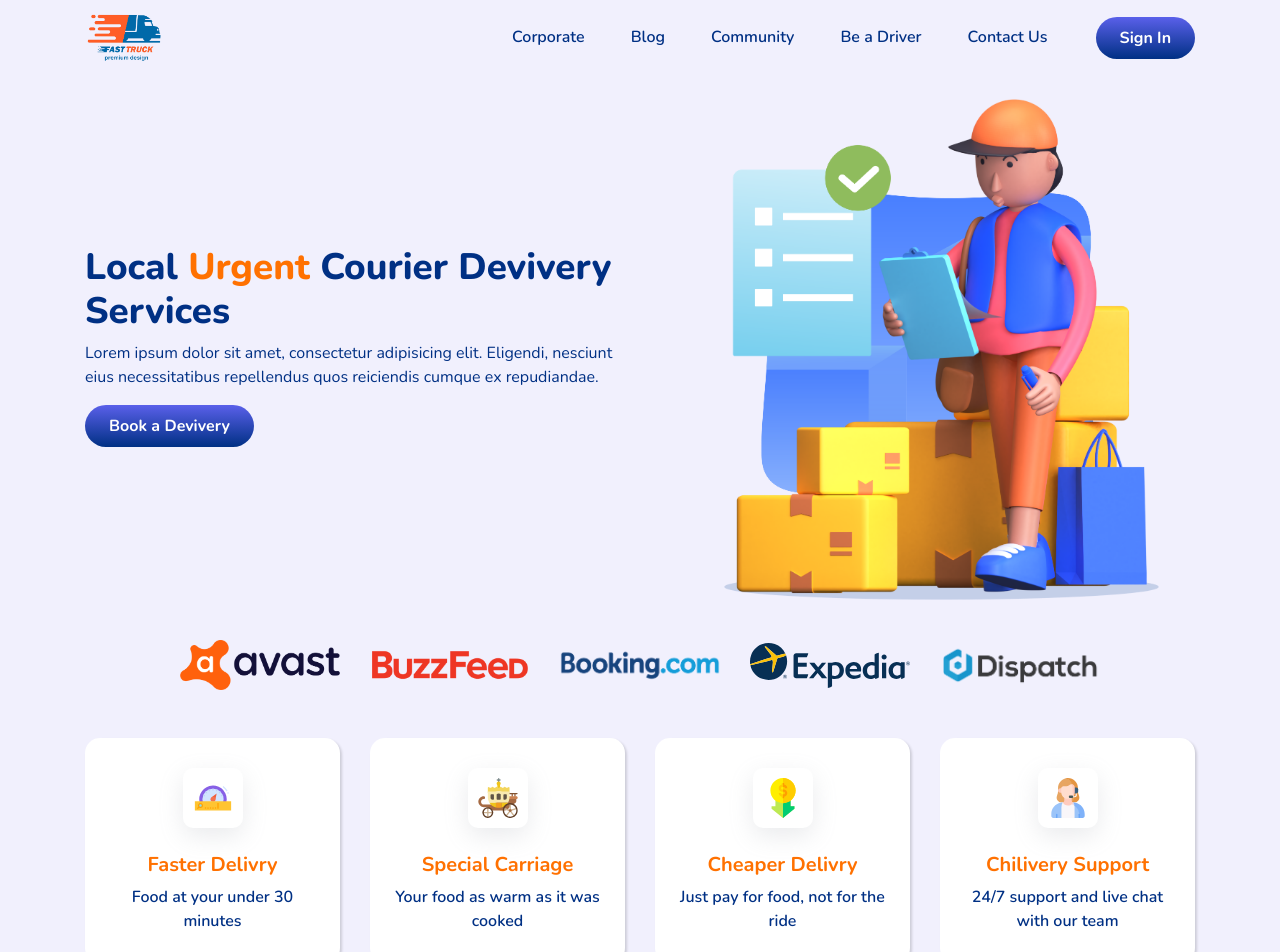
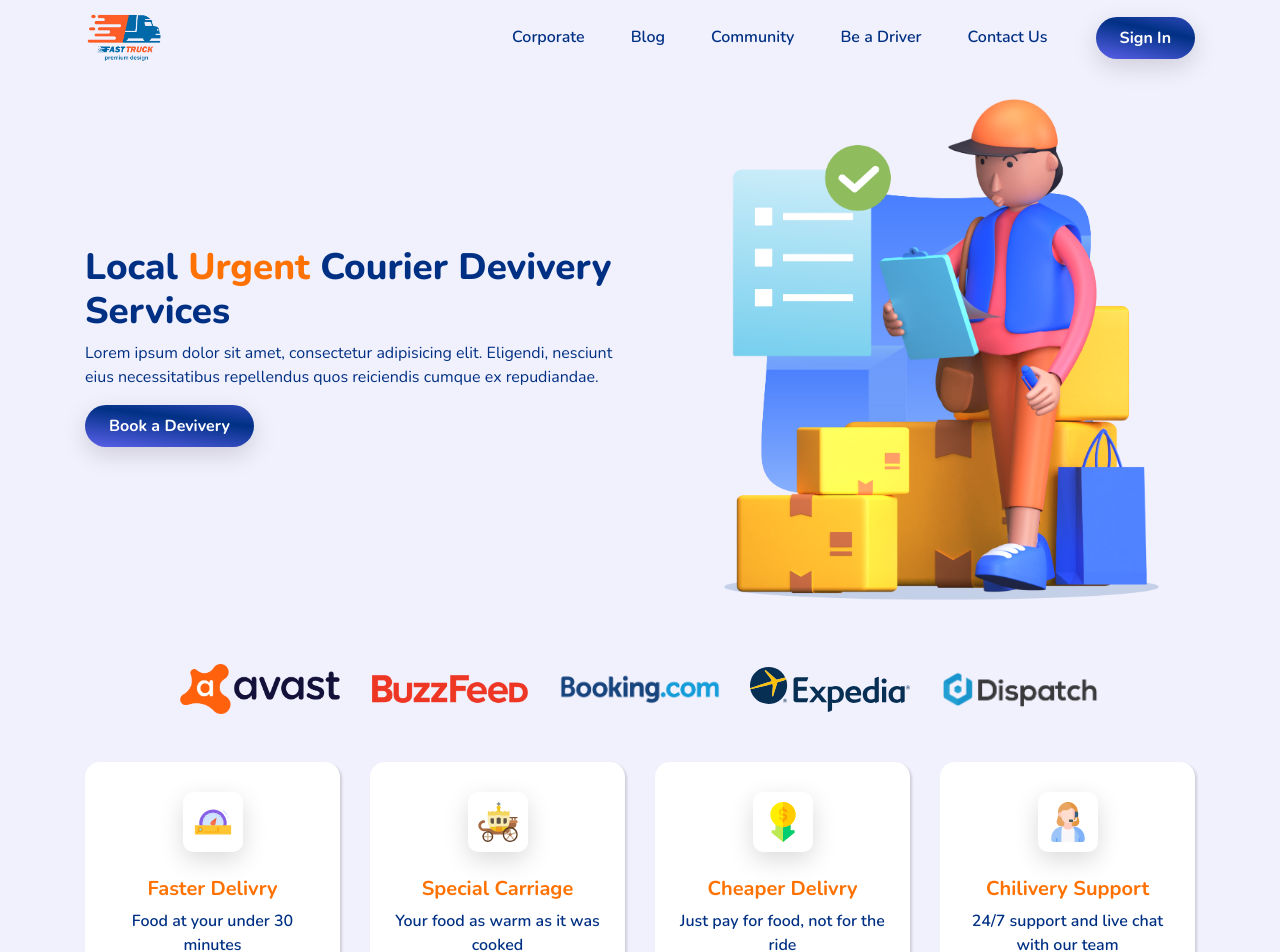
Before and after one commit to hossainrabbi/skygoal, a React (Create React App) app: page / in a window 1280 px wide. Shown: the top 952 px of the page. Built offline with nearby package versions, Linux system fonts and the light colour scheme.

Commit message:
some css changes

```diff
--- a/src/components/Clients.js
+++ b/src/components/Clients.js
@@ -4,7 +4,7 @@ import { clients } from '../data/clients.data';
 
 const Clients = () => {
     return (
-        <section className="my-4">
+        <section className="clients my-5">
             <Container>
                 <Row className="justify-content-center align-items-center">
                     {clients.map(({ id, image, title }) => (
--- a/src/components/DeliveryInfo.js
+++ b/src/components/DeliveryInfo.js
@@ -5,7 +5,7 @@ import deliveryReceive from '../images/deliveryReceive.png';
 
 const DeliveryInfo = () => {
     return (
-        <section className="my-4">
+        <section className="my-5">
             <Container>
                 <Row className="align-items-center">
                     <Col md={6}>
--- a/src/components/GetToKnow.js
+++ b/src/components/GetToKnow.js
@@ -3,7 +3,7 @@ import { Container, Row } from 'react-bootstrap';
 
 const GetToKnow = () => {
     return (
-        <section className="my-4">
+        <section className="my-5">
             <Container>
                 <h2>Get to know US</h2>
                 <Row></Row>
--- a/src/components/Header.js
+++ b/src/components/Header.js
@@ -4,7 +4,7 @@ import Hero from '../images/Hero.png';
 
 const Header = () => {
     return (
-        <header className="mb-4">
+        <header className="mb-5">
             <Container>
                 <Row className="align-items-center">
                     <Col md={6}>
--- a/src/components/Service.js
+++ b/src/components/Service.js
@@ -2,7 +2,7 @@ import React from 'react';
 
 const Service = ({ icon, title, info }) => {
     return (
-        <article className="service text-center my-4">
+        <article className="service text-center">
             <div className="service-icon">
                 <img src={icon} alt={title} />
             </div>
--- a/src/components/Services.js
+++ b/src/components/Services.js
@@ -5,7 +5,7 @@ import Service from './Service';
 
 const Services = () => {
     return (
-        <section>
+        <section className="my-5">
             <Container>
                 <Row>
                     {services.map((service) => (
--- a/src/index.css
+++ b/src/index.css
@@ -8,7 +8,7 @@
     --secondary-color: #ff7101;
     --light-color: #ffffff;
     --shadow: rgba(0, 0, 0, 0.15) 1.95px 1.95px 2.6px;
-    --shadow-light: rgba(149, 157, 165, 0.2) 0px 8px 24px;
+    --shadow-light: rgba(10, 10, 10, 0.144) 0px 8px 24px;
     --transition: 0.5s;
     --radius-max: 15px;
     --radius-min: 10px;
@@ -37,7 +37,7 @@ h2 span {
 }
 
 /* Common Class Styles */
-.custom-btn {
+/* .custom-btn {
     background: linear-gradient(
         to bottom,
         var(--primary-color-light),
@@ -47,12 +47,46 @@ h2 span {
     border-radius: 30px;
     padding: 9px 24px;
     font-weight: 700;
+    position: relative;
 }
 
 .custom-btn:focus,
 .custom-btn:active {
     box-shadow: none !important;
+} */
+
+/*  */
+.custom-btn {
+    background-image: linear-gradient(
+        to bottom left,
+        var(--primary-color-light) 0%,
+        var(--primary-color) 51%,
+        var(--primary-color-light) 100%
+    );
+    border: none;
+    border-radius: 30px;
+    padding: 9px 24px;
+    font-weight: 700;
+    transition: 0.5s;
+    background-size: 200% auto;
+    box-shadow: var(--shadow-light);
 }
+
+.custom-btn:hover {
+    background-position: bottom center;
+    text-decoration: none;
+}
+
+.custom-btn:active {
+    box-shadow: var(--shadow);
+    transform: translateY(4px);
+}
+
+.custom-btn:focus {
+    box-shadow: none;
+}
+
+/*  */
 
 /* Navbae */
 .nav-bar .navbar-brand {
@@ -70,6 +104,15 @@ h2 span {
     margin-left: 25px;
 }
 
+/* clients */
+.clients img {
+    transition: all var(--transition);
+}
+
+.clients img:hover {
+    transform: translate3d(0, -10px, 0);
+}
+
 /* Service Components */
 .service {
     background-color: var(--light-color);
@@ -77,6 +120,7 @@ h2 span {
     border-radius: var(--radius-max);
     box-shadow: var(--shadow);
     transition: all var(--transition);
+    position: relative;
 }
 
 .service:hover {
```
